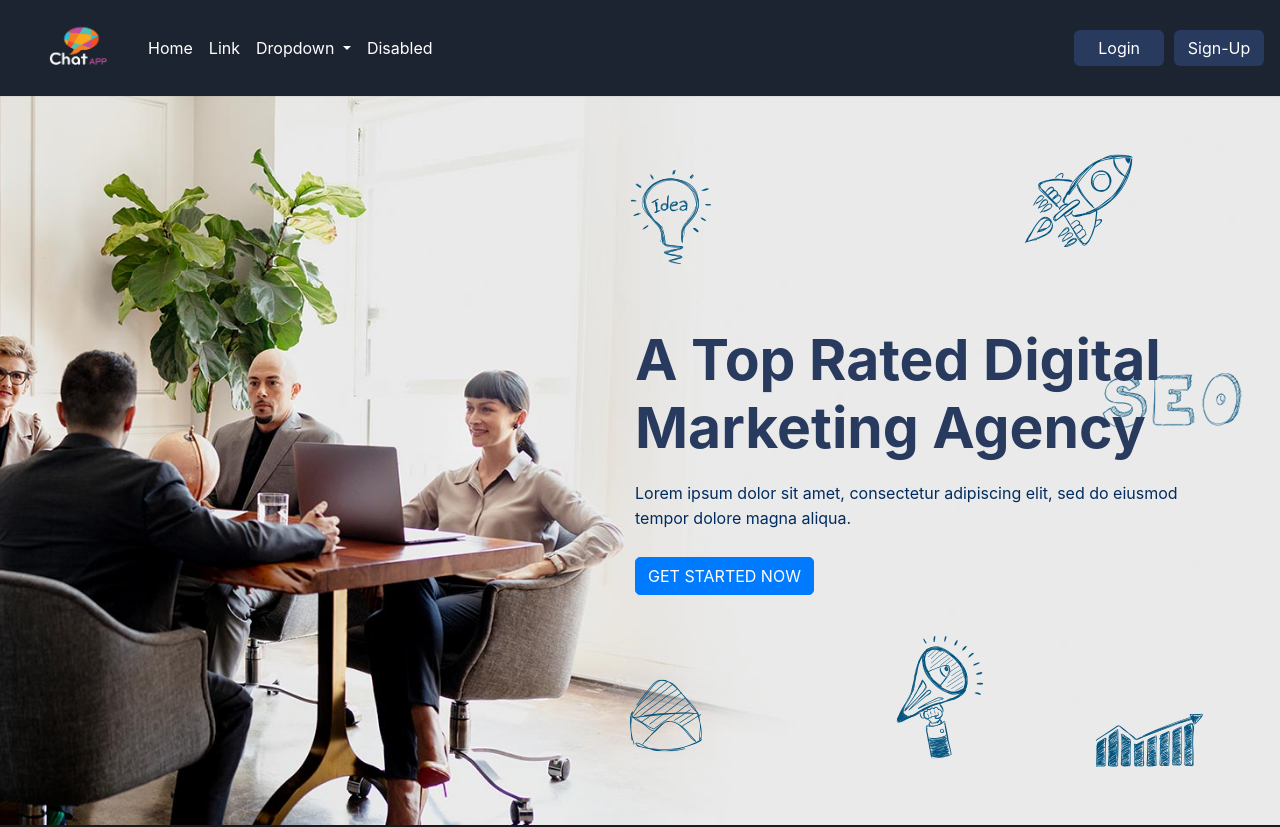
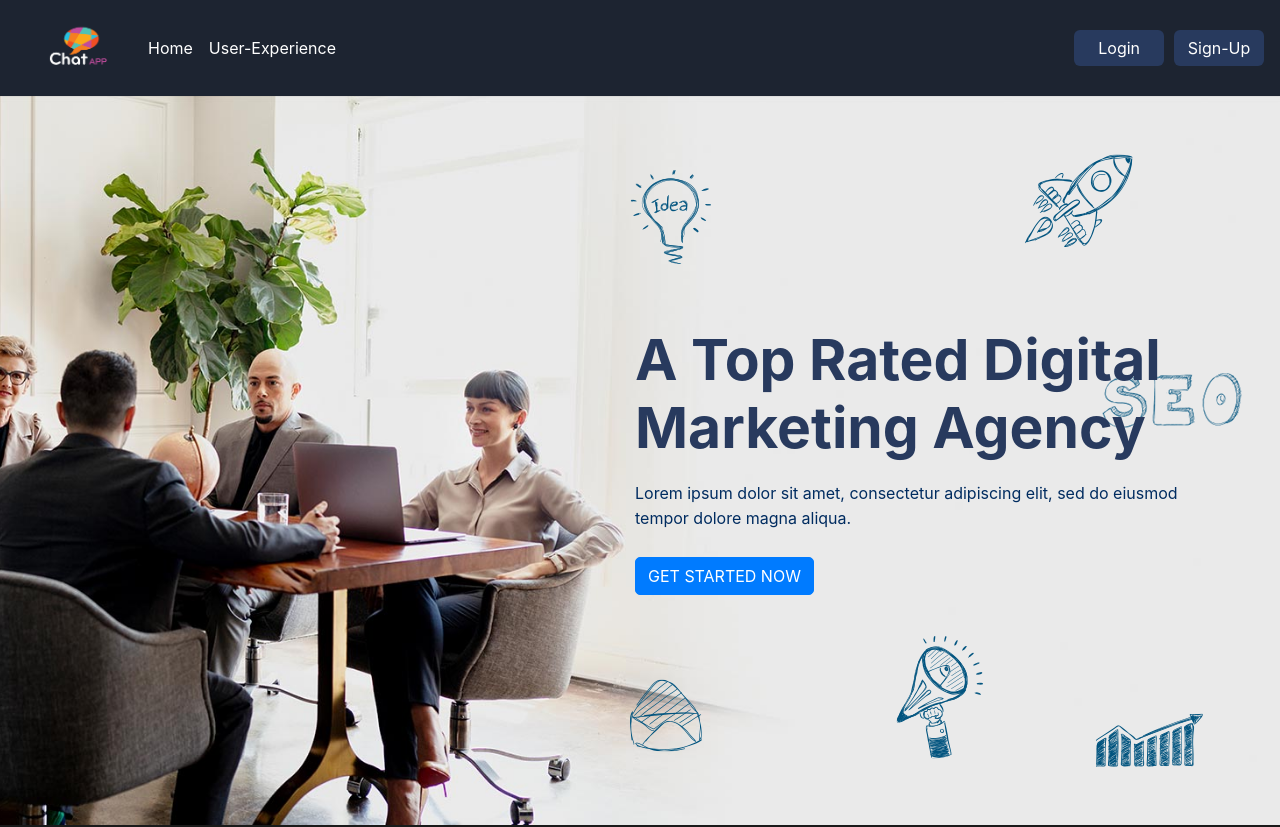
Before and after one commit to Girish-120/I-chat, an Angular app: page / in a window 1280 px wide. Shown: the top 827 px of the page. Built offline with nearby package versions, Linux system fonts and the light colour scheme.

Commit message:
implemented header

```diff
--- a/src/app/header/header.component.html
+++ b/src/app/header/header.component.html
@@ -13,22 +13,7 @@
         <a class="nav-link text" href="#">Home <span class="sr-only">(current)</span></a>
       </li>
       <li class="nav-item">
-        <a class="nav-link text" href="#">Link</a>
-      </li>
-      <li class="nav-item dropdown">
-        <a class="nav-link dropdown-toggle text" href="#" id="navbarDropdown" role="button" data-toggle="dropdown"
-          aria-haspopup="true" aria-expanded="false">
-          Dropdown
-        </a>
-        <div class="dropdown-menu" aria-labelledby="navbarDropdown">
-          <a class="dropdown-item text" href="#">Action</a>
-          <a class="dropdown-item text" href="#">Another action</a>
-          <div class="dropdown-divider"></div>
-          <a class="dropdown-item text" href="#">Something else here</a>
-        </div>
-      </li>
-      <li class="nav-item">
-        <a class="nav-link disabled text" href="#">Disabled</a>
+        <a class="nav-link text" href="#">User-Experience</a>
       </li>
     </ul>
     <div class="login">
```
